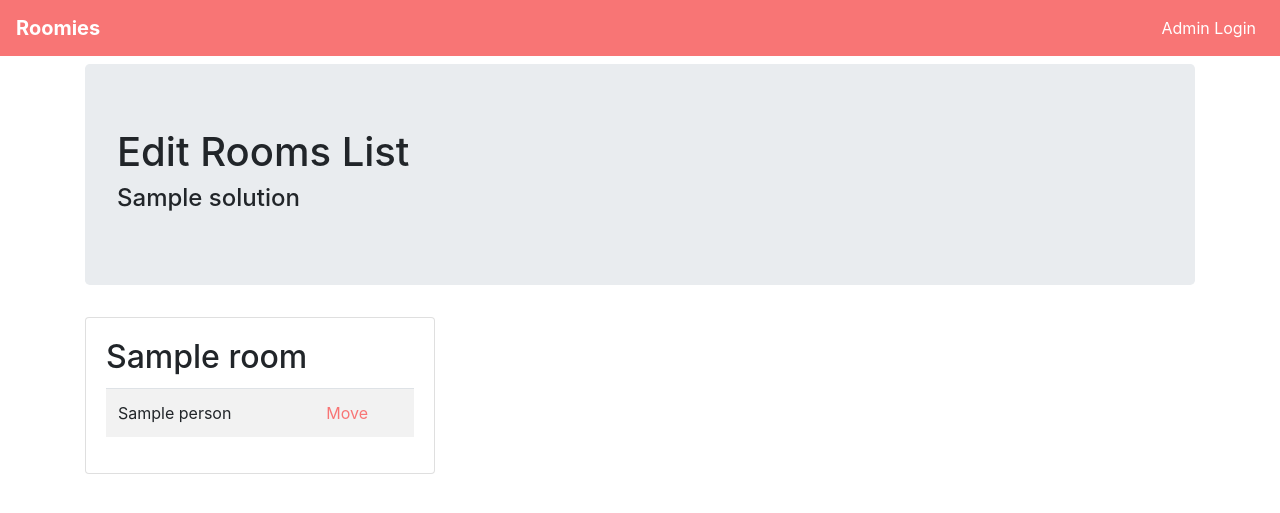
After one commit to dc74089/roomies, a Django app: template app/templates/app/admin_edit_solution.html in a window 1280 px wide. The commit adds this page. Shown: the top 513 px of the page. Run offline with Django 4.2, Linux system fonts and the light colour scheme; tables that the repository leaves empty hold one stand-in row (values such as "Sample post"); the template is opened without the code that fills it: values that come from a table or form of the project are taken from there, most other values are stand-ins (such as "Sample title", 1, 10 or a date in 2020); some libraries are stand-ins or nearby versions.

Commit message:
Viewing and editing, but better

```diff
--- a/app/templates/app/admin.html
+++ b/app/templates/app/admin.html
@@ -45,7 +45,7 @@
           <p><b>Newest lists are at the top</b></p>
           <ul>
             {% for soln in solutions %}
-              <li><a href="#">{{ soln.name }}</a></li>
+              <li><a href="{% url 'admin_edit_solution' soln.id %}">{{ soln.name }}</a></li>
             {% endfor %}
           </ul>
         </div>
--- /dev/null
+++ b/app/templates/app/admin_edit_solution.html
@@ -0,0 +1,90 @@
+{% extends 'app/base.html' %}
+
+{% block script %}
+  <style>
+  @media print {
+      .print-halfpage {
+          display: flex;
+          flex: 0 0 33%;
+          max-width: 33%;
+      }
+
+      .card {
+          width: 100%;
+      }
+  }
+  </style>
+
+  <script>
+      let stu;
+      let from;
+
+      $(function () {
+          $(".movehere").hide();
+      })
+
+      function move_student(student_id, old_room_id) {
+          stu = student_id;
+          from = old_room_id;
+
+          $("#person-" + stu).addClass("font-weight-bold");
+
+          $(".move").hide();
+          $(".movehere").show();
+      }
+
+      function move_to(room_id) {
+          if (from !== room_id) {
+              $.post("{% url 'admin_move_student' %}", {
+                  "solution": "{{ solution.id }}",
+                  "person": stu,
+                  "from": from,
+                  "to": room_id
+              })
+          }
+
+          table_id = room_id.replaceAll(" ", "")
+          $("#person-" + stu).removeClass("font-weight-bold").detach().appendTo("#table-" + table_id)
+
+          $(".move").show();
+          $(".movehere").hide();
+      }
+  </script>
+{% endblock %}
+
+{% block content %}
+  <div class="row">
+    <div class="col-12 d-print-none">
+      <div class="jumbotron">
+        <h1>Edit Rooms List</h1>
+        <h4>{{ solution.name }}</h4>
+      </div>
+    </div>
+
+    {% for room, people in rooms.items %}
+      <div class="col-12 col-md-6 col-lg-4 print-halfpage">
+        <div class="card mb-3">
+          <div class="card-body">
+            <h2 class="card-title">{{ room }}</h2>
+            <table class="table table-striped table-hover" id="table-{{ room|cut:' ' }}">
+              <tbody>
+              {% for person in people %}
+                <tr id="person-{{ person.id }}">
+                  <td>{{ person.name }}</td>
+                  <td class="d-print-none">
+                    <a href="#" class="move" onclick="move_student({{ person.id }}, '{{ room }}'); return false;">Move</a>
+                  </td>
+                </tr>
+              {% endfor %}
+              </tbody>
+            </table>
+            <div class="text-center">
+              <a href="#" class="btn btn-primary text-white movehere" style="display: none"
+                 onclick="move_to('{{ room }}'); return false;">Move Here</a>
+            </div>
+          </div>
+        </div>
+      </div>
+    {% endfor %}
+  </div>
+{% endblock %}
--- a/app/urls.py
+++ b/app/urls.py
@@ -15,4 +15,7 @@ urlpatterns = [
     path('admin/csv', admin.csv_import, name="csv"),
     path('admin/createrequest', admin.admin_create_request, name="admin_create_request"),
     path('admin/deleterequest', admin.admin_delete_request, name="admin_delete_request"),
+
+    path('admin/editsolution/<int:id>', admin.view_edit_solution, name="admin_edit_solution"),
+    path('admin/editsolution/movestudent', admin.move_student_in_solution, name="admin_move_student"),
 ]
```
Also changed, not shown: app/utils/sum.py (+24 -11 lines), app/views/admin.py (+43 -2 lines).
